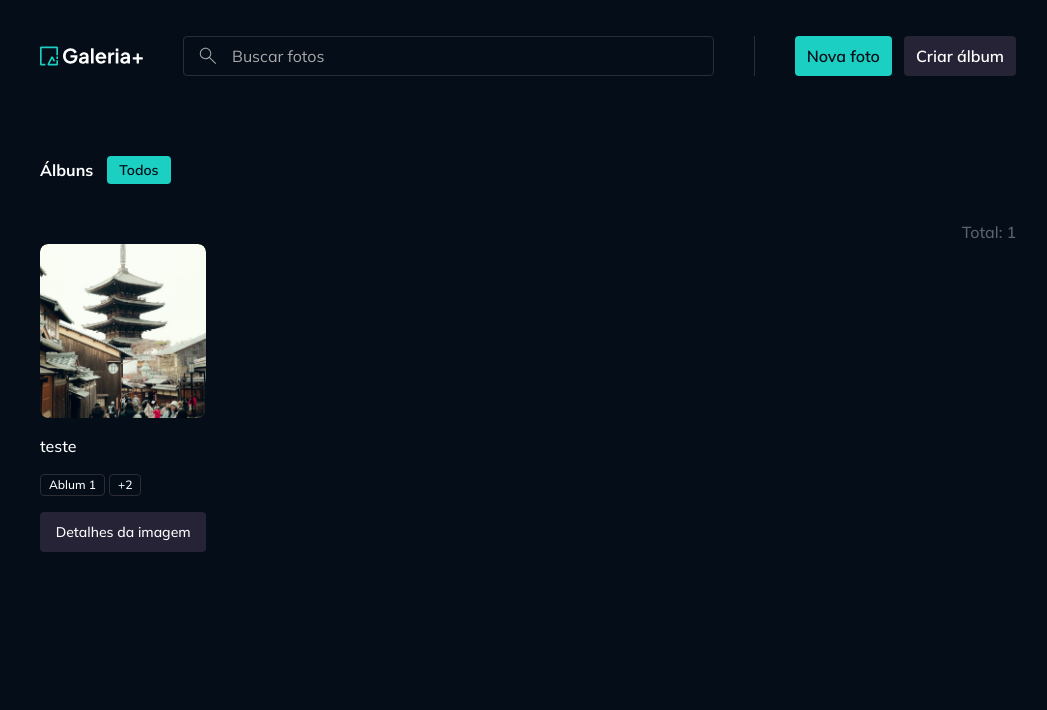
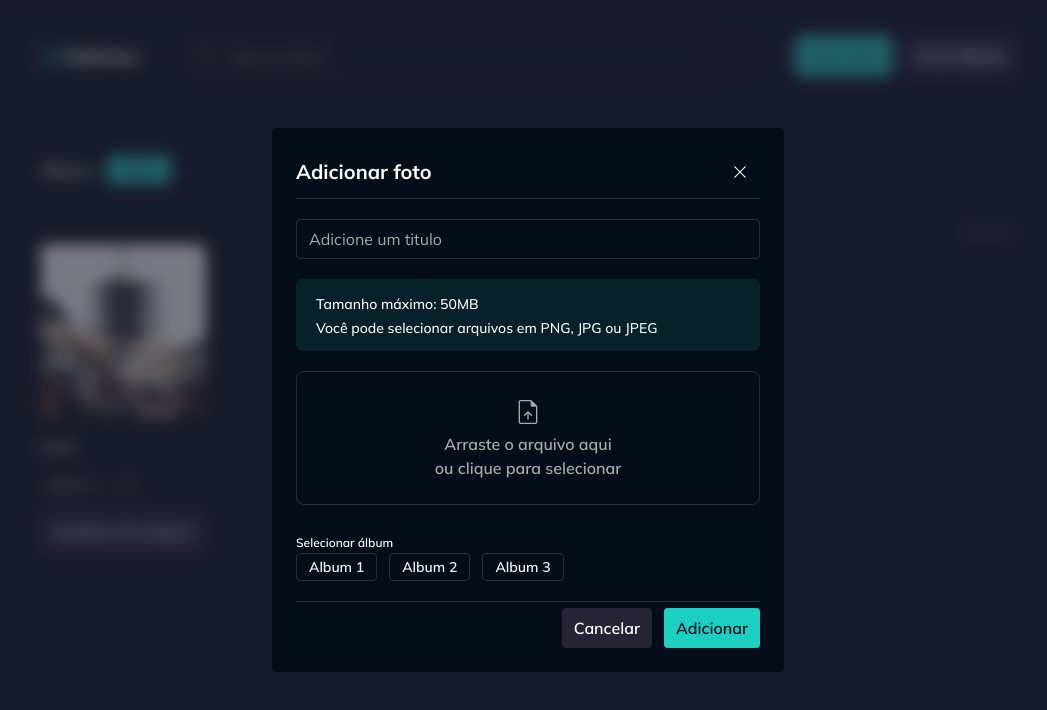
Before and after one commit to GuiDattein/GALLERY_PLUS, a React (Vite) app: page / in a window 1280 px wide. Both pictures are taken after a click on the button "Nova foto". Shown: the top 710 px of the page, without its empty margins (112-1159 px from the left). Built offline with nearby package versions, Linux system fonts and the light colour scheme.

Commit message:
create mock new-photo-dialog

```diff
--- a/src/components/main-header.tsx
+++ b/src/components/main-header.tsx
@@ -6,6 +6,7 @@
 import Button from "./button";
 import PhotosSearch from "./photos-search";
 import Divider from "./divider";
+import PhotoNewDialog from "../contexts/photos/components/photo-new-dialog";
 
 interface MainHeaderProps extends React.ComponentProps<typeof Container> {}
 
@@ -24,7 +25,7 @@
       <Divider orientation="vertical" className="h-10" />
 
       <div className="flex items-center gap-3">
-        <Button>Nova foto</Button>
+        <PhotoNewDialog trigger={<Button>Nova foto</Button>} />
         <Button variant={"secondary"}>Criar álbum</Button>
       </div>
     </Container>
--- /dev/null
+++ b/src/contexts/photos/components/photo-new-dialog.tsx
@@ -0,0 +1,92 @@
+import type React from "react";
+import {
+  Dialog,
+  DialogBody,
+  DialogClose,
+  DialogContent,
+  DialogFooter,
+  DialogHeader,
+  DialogTrigger,
+} from "../../../components/dialog";
+import Button from "../../../components/button";
+import InputText from "../../../components/input-text";
+import Alert from "../../../components/alert";
+import InputSingleFile from "../../../components/input-single-file";
+import ImageFilePreview from "../../../components/image-file-preview";
+import Text from "../../../components/text";
+import type { Album } from "../../albums/models/album";
+import Skeleton from "../../../components/skeleton";
+import { useForm } from "react-hook-form";
+
+interface PhotoNewDialogProps {
+  trigger: React.ReactNode;
+}
+
+export default function PhotoNewDialog({ trigger }: PhotoNewDialogProps) {
+  const form = useForm();
+  const isLoadingAlbum = false;
+  const albums: Album[] = [
+    { id: "123", title: "Album 1" },
+    { id: "124", title: "Album 2" },
+    { id: "125", title: "Album 3" },
+  ];
+
+  return (
+    <Dialog>
+      <DialogTrigger asChild>{trigger}</DialogTrigger>
+      <DialogContent>
+        <DialogHeader>Adicionar foto</DialogHeader>
+
+        <DialogBody className="flex flex-col gap-5">
+          <InputText placeholder="Adicione um titulo" maxLength={255} />
+          <Alert>
+            Tamanho máximo: 50MB
+            <br />
+            Você pode selecionar arquivos em PNG, JPG ou JPEG
+          </Alert>
+
+          <InputSingleFile
+            form={form}
+            allowedExtensions={["png", "jpg", "jpeg"]}
+            maxFileSizeInMB={50}
+            replaceBy={<ImageFilePreview className="w-full h-56" />}
+          />
+
+          <div className="space-y-3">
+            <Text variant="label-small">Selecionar álbum</Text>
+
+            <div className="flex flex-wrap gap-3">
+              {!isLoadingAlbum &&
+                albums.length > 0 &&
+                albums.map((album) => (
+                  <Button
+                    key={album.id}
+                    variant="ghost"
+                    size="sm"
+                    className="truncate"
+                  >
+                    {album.title}
+                  </Button>
+                ))}
+
+              {isLoadingAlbum &&
+                Array.from({ length: 5 }).map((_, index) => (
+                  <Skeleton
+                    key={`album-loading-${index}`}
+                    className="w-20 h-7"
+                  />
+                ))}
+            </div>
+          </div>
+        </DialogBody>
+
+        <DialogFooter>
+          <DialogClose asChild>
+            <Button variant="secondary">Cancelar</Button>
+          </DialogClose>
+          <Button>Adicionar</Button>
+        </DialogFooter>
+      </DialogContent>
+    </Dialog>
+  );
+}
```
